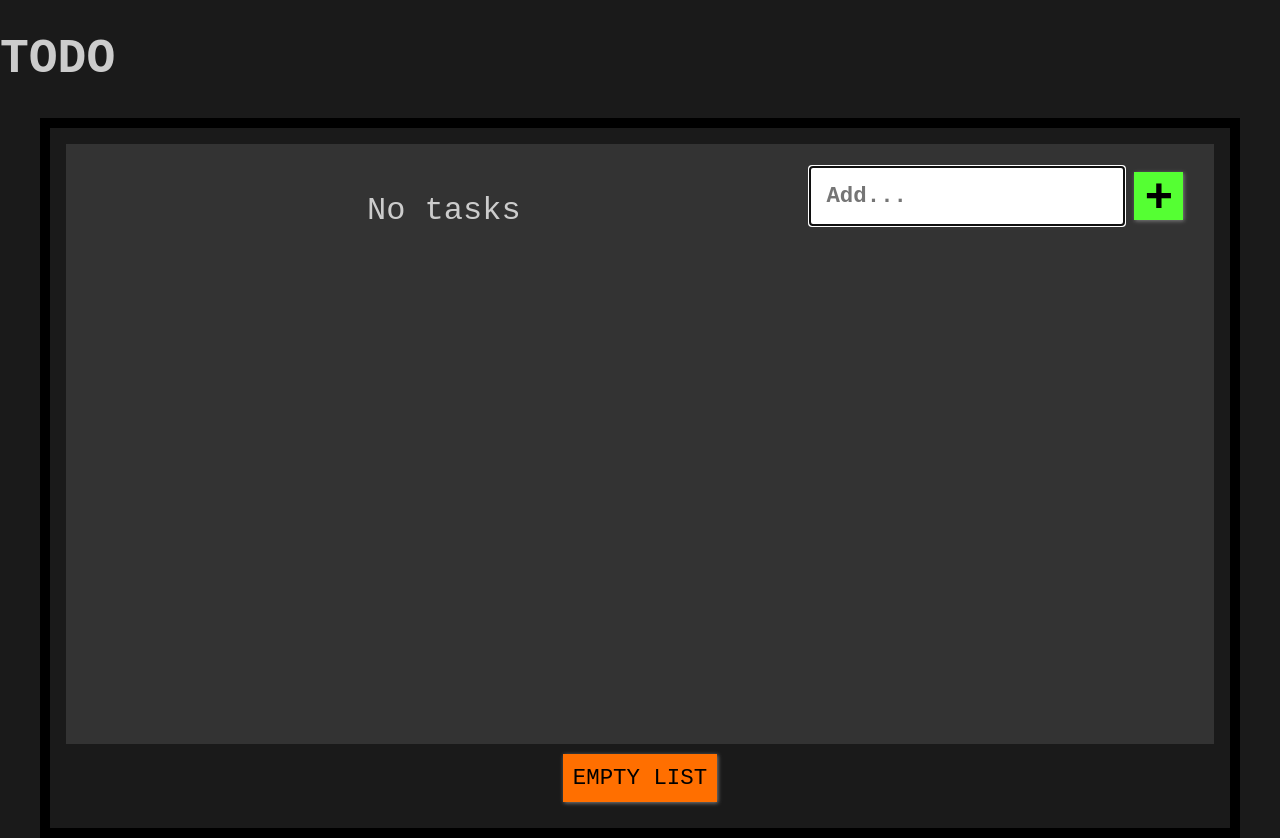
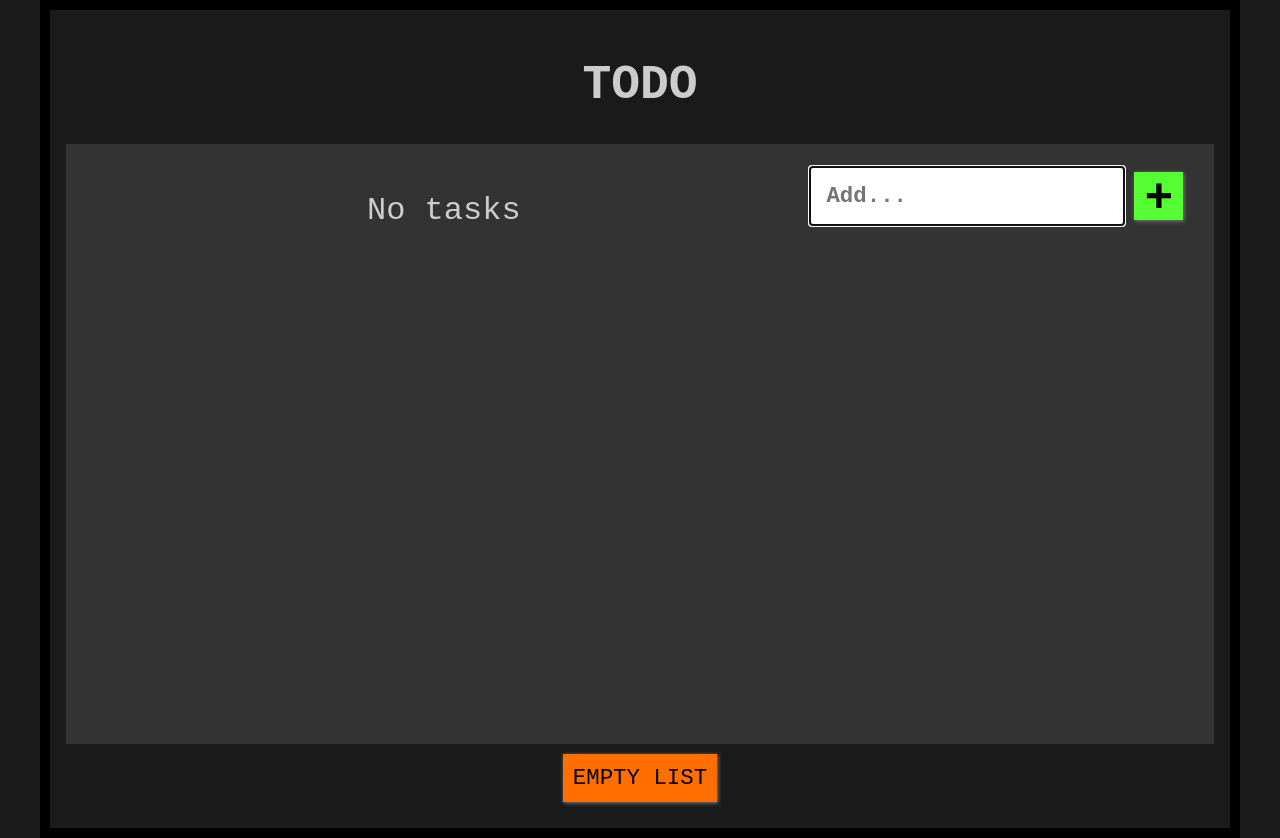
Before and after one commit to FredrikAndersson-MU24/exam-typescript-react, a React (Vite) app: page / in a window 1280 px wide. Built offline with nearby package versions, Linux system fonts and the light colour scheme.

Commit message:
cleaning up whitespace

```diff
--- a/src/App.tsx
+++ b/src/App.tsx
@@ -44,11 +44,8 @@ function App() {
   }, [tasks]);
 
   return (
-    <>
-      <header>
+    <main className="wrapper">
       <Title />
-      </header>
-      <main className="wrapper">
       <section className="input-list-wrapper">
         <form className="input-wrapper">
           <InputTextField
@@ -58,11 +55,7 @@ function App() {
               setText(e.target.value);
             }}
           />
-            <Button
-              text="+"
-              onclick={() => handleAddTask()}
-              class="button-add"
-            />
+          <Button text="+" onclick={() => handleAddTask()} class="button-add" />
         </form>
         {tasks.length ? (
           <List
@@ -99,7 +92,6 @@ function App() {
         class="button-clear"
       />
     </main>
-    </>
   );
 }
 
```
Lines whose indentation alone changed are shown as unchanged.
